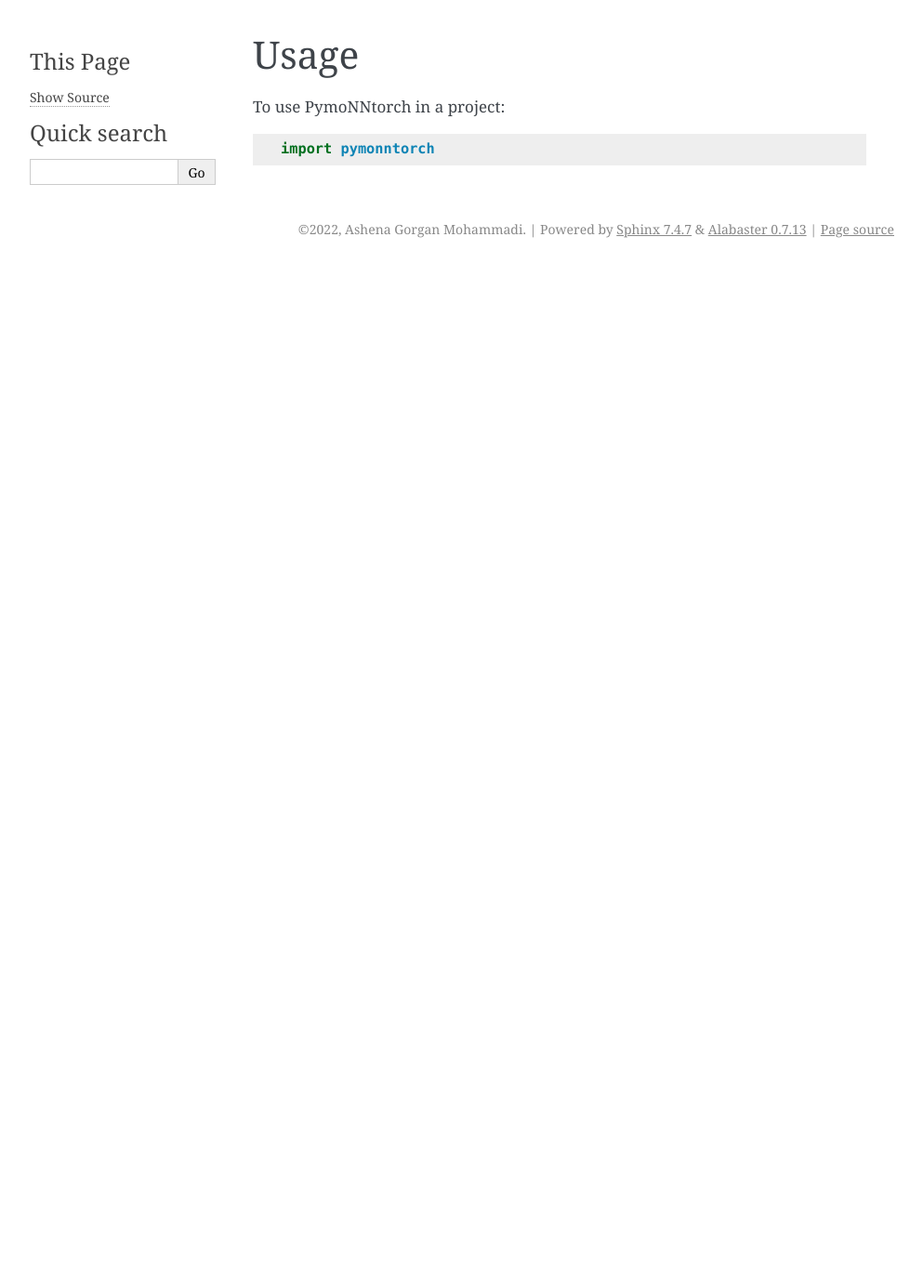
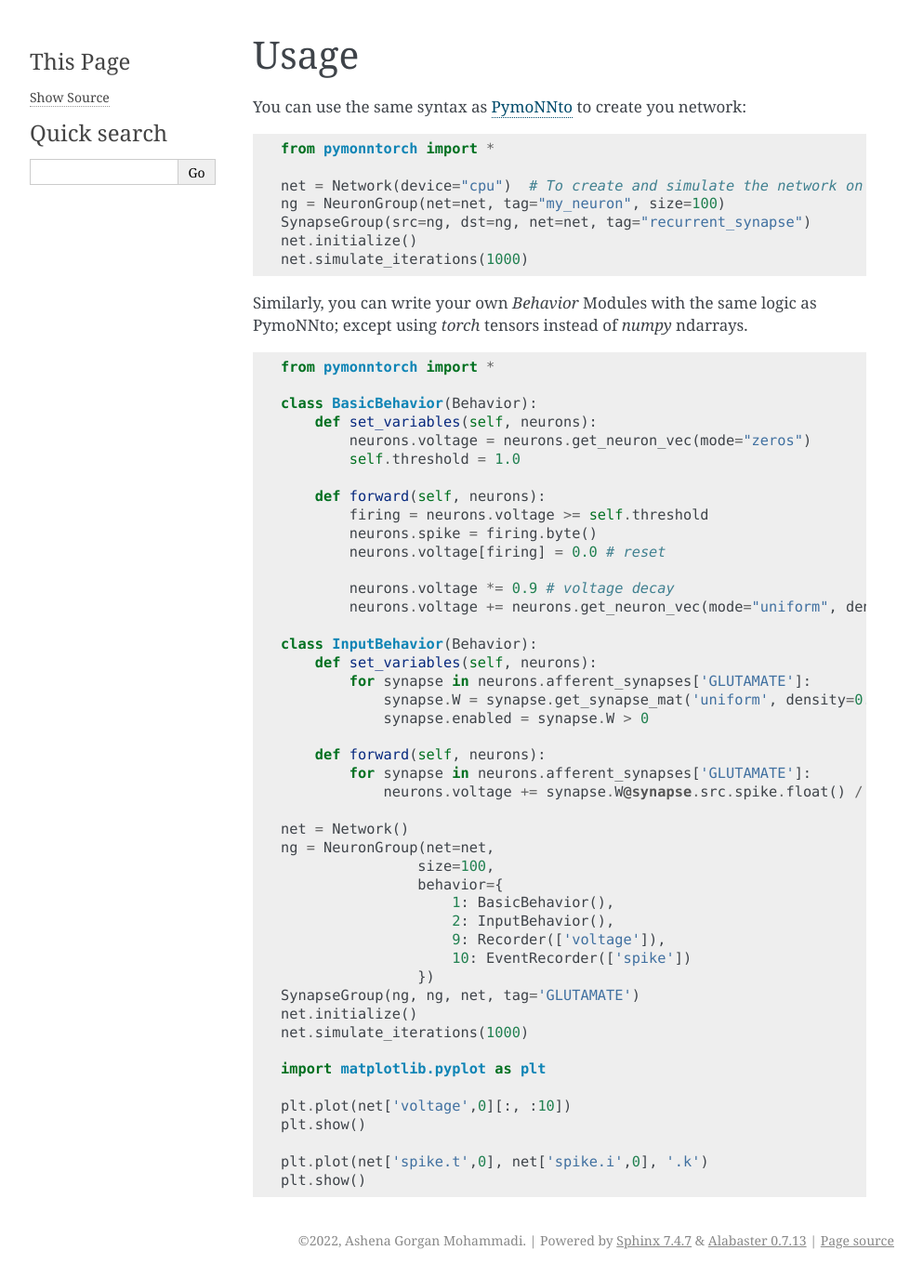
Before and after one commit to cnrl/PymoNNtorch, a Sphinx documentation site: the page built from docs/usage.rst, in a window 1280 px wide. Shown: the whole page at 93% size, without its empty margins (148-1141 px from the left). Built offline with Sphinx 7.4.7, drawn with Linux system fonts in a browser that asks for light colours; pages that are not in the unit, such as notebooks, are missing from menus; before the commit the page ends 900 px from its top, so only the background shows below that.

Commit message:
add usage doc

```diff
--- a/README.rst
+++ b/README.rst
@@ -16,7 +16,9 @@ PymoNNtorch
 
 
 
-PymoNNtorch is a Pytorch adapted version of [PymoNNto](https://github.com/trieschlab/PymoNNto).
+PymoNNtorch is a Pytorch adapted version of PymoNNto_.
+
+.. _PymoNNto: https://github.com/trieschlab/PymoNNto
 
 
 * Free software: MIT license
--- a/docs/usage.rst
+++ b/docs/usage.rst
@@ -2,6 +2,61 @@
 Usage
 =====
 
-To use PymoNNtorch in a project::
+You can use the same syntax as `PymoNNto <https://pymonnto.readthedocs.io/en/latest/Introduction/basics2/>`_ to create you network: ::
 
-    import pymonntorch
+    from pymonntorch import *
+
+    net = Network(device="cpu")  # To create and simulate the network on GPU, simply change the device.
+    ng = NeuronGroup(net=net, tag="my_neuron", size=100)
+    SynapseGroup(src=ng, dst=ng, net=net, tag="recurrent_synapse")
+    net.initialize()
+    net.simulate_iterations(1000)
+
+
+Similarly, you can write your own `Behavior` Modules with the same logic as PymoNNto; except using `torch` tensors instead of `numpy` ndarrays. ::
+
+    from pymonntorch import *
+
+    class BasicBehavior(Behavior):
+        def set_variables(self, neurons):
+            neurons.voltage = neurons.get_neuron_vec(mode="zeros")
+            self.threshold = 1.0
+
+        def forward(self, neurons):
+            firing = neurons.voltage >= self.threshold
+            neurons.spike = firing.byte()
+            neurons.voltage[firing] = 0.0 # reset
+
+            neurons.voltage *= 0.9 # voltage decay
+            neurons.voltage += neurons.get_neuron_vec(mode="uniform", density=0.1)
+
+    class InputBehavior(Behavior):
+        def set_variables(self, neurons):
+            for synapse in neurons.afferent_synapses['GLUTAMATE']:
+                synapse.W = synapse.get_synapse_mat('uniform', density=0.1)
+                synapse.enabled = synapse.W > 0
+
+        def forward(self, neurons):
+            for synapse in neurons.afferent_synapses['GLUTAMATE']:
+                neurons.voltage += synapse.W@synapse.src.spike.float() / synapse.src.size * 10
+
+    net = Network()
+    ng = NeuronGroup(net=net,
+                    size=100,
+                    behavior={
+                        1: BasicBehavior(),
+                        2: InputBehavior(),
+                        9: Recorder(['voltage']),
+                        10: EventRecorder(['spike'])
+                    })
+    SynapseGroup(ng, ng, net, tag='GLUTAMATE')
+    net.initialize()
+    net.simulate_iterations(1000)
+
+    import matplotlib.pyplot as plt
+
+    plt.plot(net['voltage',0][:, :10])
+    plt.show()
+
+    plt.plot(net['spike.t',0], net['spike.i',0], '.k')
+    plt.show()
```
